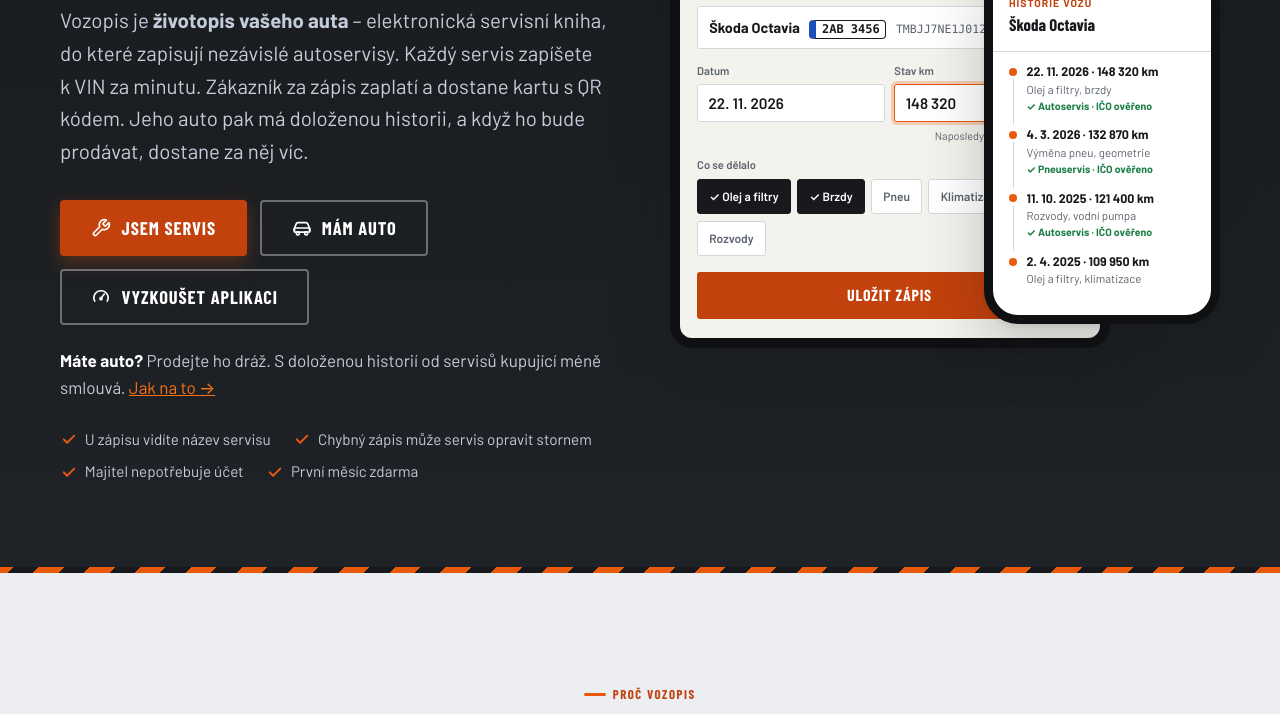
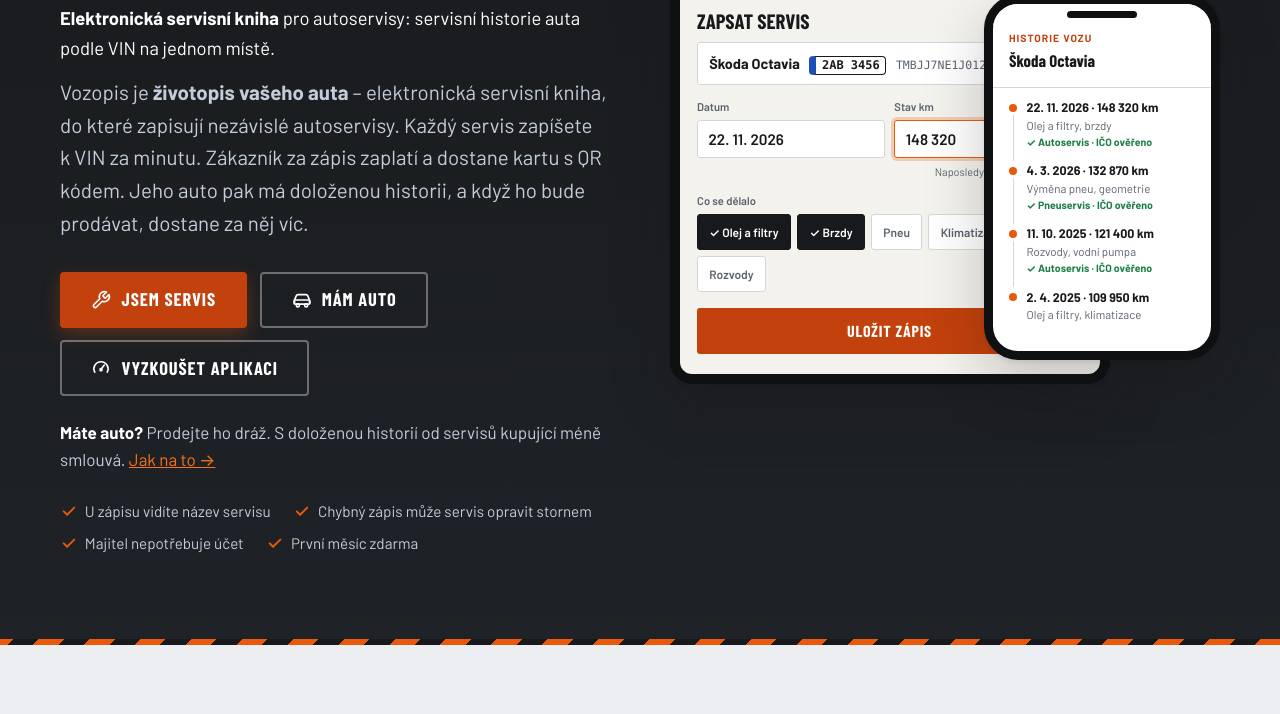
Before and after one commit to romanzdk/esk-web, a plain HTML site: page index.html in a window 1280 px wide. Shown: the part 471-1185 px from the top of the page. Drawn offline with Linux system fonts and the light colour scheme; no server answers.

Commit message:
Hlavní nadpis: věta s klíčovým slovem elektronická servisní kniha

```diff
--- a/assets/style.css
+++ b/assets/style.css
@@ -99,6 +99,7 @@ p { margin: 0 0 1em; }
 .hero .wrap { display: grid; grid-template-columns: 1.02fr 1fr; gap: 3rem; align-items: center; padding: clamp(3rem, 7vw, 6rem) 0 clamp(3.5rem, 7vw, 6rem); }
 .hero h1 { color: #fff; }
 .hero h1 em { font-style: normal; color: var(--amber-on-dark); }
+.hero-kw { margin: 0 0 .8rem; font-size: 1.15rem; color: #fff; max-width: 40em; }
 .hero .eyebrow { color: var(--amber-on-dark); }
 .hero .lead { color: #c3ccda; }
 .hero-cta { display: flex; flex-wrap: wrap; gap: .8rem; margin: 2rem 0 1.8rem; }
--- a/index.html
+++ b/index.html
@@ -206,6 +206,7 @@
     <div>
       <p class="eyebrow">Pro nezávislé autoservisy</p>
       <h1 id="hero-title">Servisní historie, které kupující <em>uvěří</em>.</h1>
+      <p class="hero-kw"><b>Elektronická servisní kniha</b> pro autoservisy: servisní historie auta podle VIN na jednom místě.</p>
       <p class="lead">Vozopis je <b>životopis vašeho auta</b> – elektronická servisní kniha, do které zapisují nezávislé autoservisy. Každý servis zapíšete k&nbsp;VIN za minutu. Zákazník za zápis zaplatí a dostane kartu s&nbsp;QR kódem. Jeho auto pak má doloženou historii, a když ho bude prodávat, dostane za něj víc.</p>
       <div class="hero-cta">
         <a class="btn btn-primary" href="#servisy"><svg aria-hidden="true"><use href="#i-wrench"/></svg>Jsem servis</a>
```
